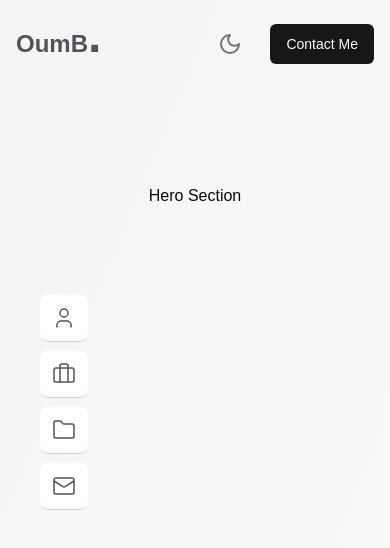
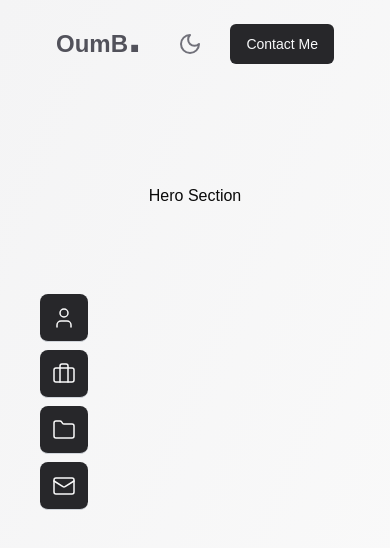
Before and after one commit to OumB2021/my-portfolio, a Next.js app: page / in a window 390 px wide. Shown: the top 548 px of the page. Built offline with nearby package versions, Linux system fonts and the light colour scheme.

Commit message:
sidebar done

```diff
--- a/components/navbar/index.tsx
+++ b/components/navbar/index.tsx
@@ -8,7 +8,7 @@ import { navItems } from "./nav-elements";
 function Navbar() {
   return (
     <nav className="flex items-center w-full py-5 px-4">
-      <div className="flex items-center md:px-10 justify-between w-full max-w-7xl mx-auto">
+      <div className="flex items-center px-10 justify-between w-full max-w-7xl mx-auto">
         {/* LEFT SIDE - Logo */}
         <div className="flex items-center">
           <Logo />
@@ -22,7 +22,7 @@ function Navbar() {
         {/* RIGHT SIDE */}
         <div className="flex items-center justify-between gap-x-3">
           <NightMode />
-          <Button>Contact Me</Button>
+          <Button className="bg-zinc-800 text-gray-50">Contact Me</Button>
         </div>
       </div>
     </nav>
--- a/components/sidebar/side-list.tsx
+++ b/components/sidebar/side-list.tsx
@@ -21,12 +21,16 @@ function SideList({ label, href, Icon }: props) {
         <Tooltip delayDuration={0}>
           <TooltipTrigger>
             <Link href={href}>
-              <div className="flex items-center justify-center w-12 h-12 rounded-lg bg-white border-b border-gray-300 hover:bg-gray-100">
-                <Icon strokeWidth={1.5} className="text-zinc-600" />
+              <div className="flex items-center justify-center w-12 h-12 rounded-lg bg-zinc-800 border-b border-gray-300 hover:bg-zinc-600">
+                <Icon strokeWidth={1.5} className="text-zinc-50" />
               </div>
             </Link>
           </TooltipTrigger>
-          <TooltipContent className="" side="right">
+          <TooltipContent
+            side="right"
+            align="center"
+            className="text-zinc-50 bg-zinc-800"
+          >
             <p>{label}</p>
           </TooltipContent>
         </Tooltip>
```
